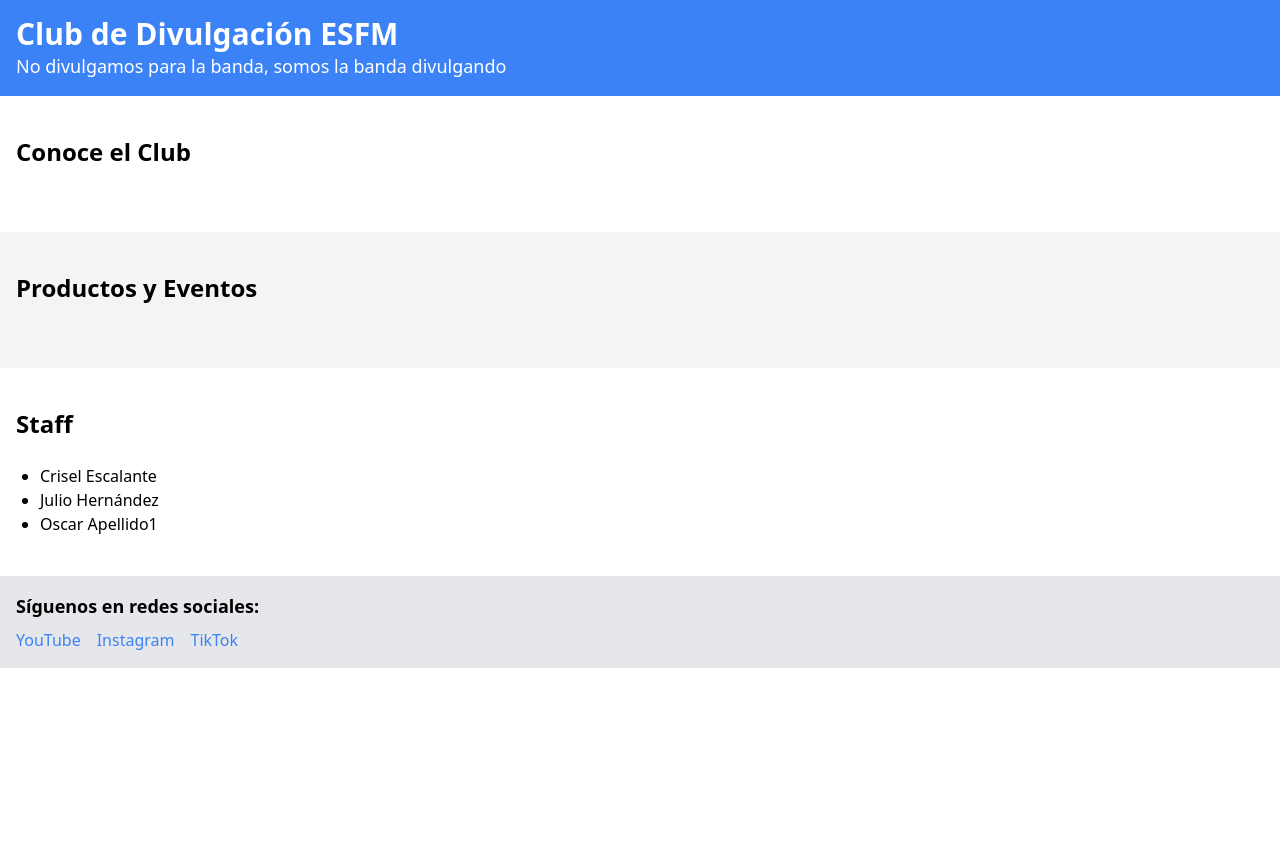
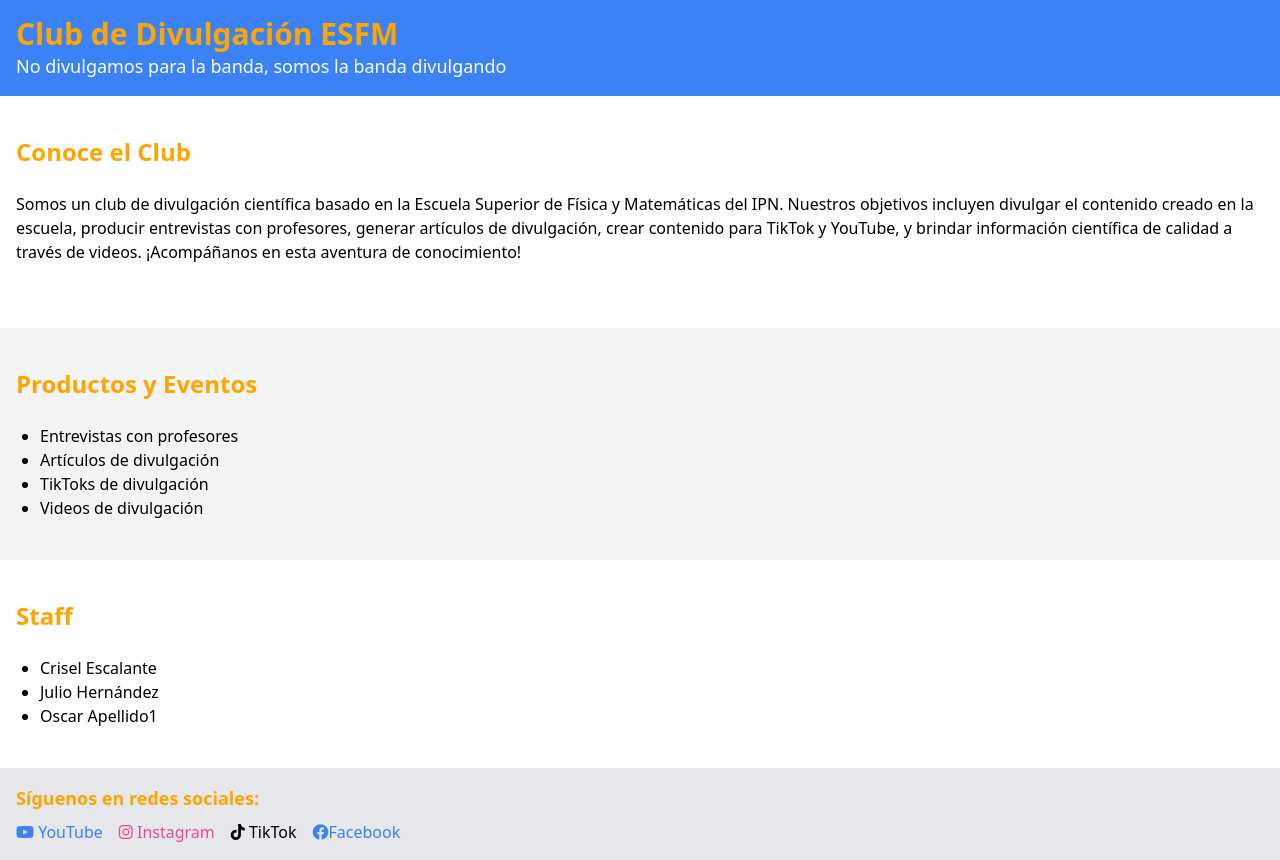
Before and after one commit to Crisel8a/pag-club-divulgacion-esfm, a plain HTML site: page index.html in a window 1280 px wide. Before the commit the page ends 800 px from the top, so only its background shows below. Drawn offline with nearby package versions, Linux system fonts and the light colour scheme.

Commit message:
Update index.html

```diff
--- a/index.html
+++ b/index.html
@@ -6,12 +6,20 @@
   <title>Club de Divulgación ESFM</title>
   <!-- Agrega el enlace al archivo CSS de Tailwind CSS -->
   <link href="https://cdn.jsdelivr.net/npm/tailwindcss@2.2.19/dist/tailwind.min.css" rel="stylesheet">
+  <style>
+    /* CSS personalizado */
+    .text-orange-500 {
+      color: #FFA500;
+    }
+  </style>
+  <!-- Agrega el enlace al archivo CSS de Font Awesome para los íconos -->
+  <link href="https://cdnjs.cloudflare.com/ajax/libs/font-awesome/6.0.0-beta3/css/all.min.css" rel="stylesheet">
 </head>
 <body>
   <!-- Encabezado -->
   <header class="bg-blue-500 py-4">
     <div class="container mx-auto px-4">
-      <h1 class="text-white text-3xl font-bold">Club de Divulgación ESFM</h1>
+      <h1 class="text-orange-500 text-3xl font-bold">Club de Divulgación ESFM</h1>
       <h2 class="text-white text-lg">No divulgamos para la banda, somos la banda divulgando</h2>
     </div>
   </header>
@@ -19,23 +27,28 @@
   <!-- Sección: Conoce el Club -->
   <section id="conoce-el-club" class="py-10">
     <div class="container mx-auto px-4">
-      <h3 class="text-2xl font-bold mb-6">Conoce el Club</h3>
-      <!-- Agrega aquí información sobre el club -->
+      <h3 class="text-orange-500 text-2xl font-bold mb-6">Conoce el Club</h3>
+      <p class="mb-6">Somos un club de divulgación científica basado en la Escuela Superior de Física y Matemáticas del IPN. Nuestros objetivos incluyen divulgar el contenido creado en la escuela, producir entrevistas con profesores, generar artículos de divulgación, crear contenido para TikTok y YouTube, y brindar información científica de calidad a través de videos. ¡Acompáñanos en esta aventura de conocimiento!</p>
     </div>
   </section>
 
   <!-- Sección: Productos y Eventos -->
   <section id="productos-eventos" class="py-10 bg-gray-100">
     <div class="container mx-auto px-4">
-      <h3 class="text-2xl font-bold mb-6">Productos y Eventos</h3>
-      <!-- Agrega aquí información sobre los productos y eventos del club -->
+      <h3 class="text-orange-500 text-2xl font-bold mb-6">Productos y Eventos</h3>
+      <ul class="list-disc pl-6">
+        <li>Entrevistas con profesores</li>
+        <li>Artículos de divulgación</li>
+        <li>TikToks de divulgación</li>
+        <li>Videos de divulgación</li>
+      </ul>
     </div>
   </section>
 
   <!-- Sección: Staff -->
   <section id="staff" class="py-10">
     <div class="container mx-auto px-4">
-      <h3 class="text-2xl font-bold mb-6">Staff</h3>
+      <h3 class="text-orange-500 text-2xl font-bold mb-6">Staff</h3>
       <ul class="list-disc pl-6">
         <li>Crisel Escalante</li>
         <li>Julio Hernández</li>
@@ -47,12 +60,14 @@
   <!-- Redes Sociales -->
   <footer class="bg-gray-200 py-4">
     <div class="container mx-auto px-4">
-      <h4 class="text-lg font-bold mb-2">Síguenos en redes sociales:</h4>
+      <h4 class="text-orange-500 text-lg font-bold mb-2">Síguenos en redes sociales:</h4>
       <ul class="flex space-x-4">
-        <li><a href="https://www.youtube.com/clubdivulgacionesfm" target="_blank" class="text-blue-500">YouTube</a></li>
-        <li><a href="https://www.instagram.com/clubdivulgacionesfm" target="_blank" class="text-blue-500">Instagram</a></li>
-        <li><a href="https://www.tiktok.com/@clubdivulgacionesfm" target="_blank" class="text-blue-500">TikTok</a></li>
-      </ul>
+        <li><a href="https://www.youtube.com/clubdivulgacionesfm" target="_blank" class="text-blue-500"><i class="fab fa-youtube"></i> YouTube</a></li>
+        <!-- Agrega los enlaces a las otras redes sociales -->
+        <li><a href="https://www.instagram.com/clubdivulgacionesfm" target="_blank" class="text-pink-500"><i class="fab fa-instagram"></i> Instagram</a></li>
+        <li><a href="https://www.tiktok.com/@clubdivulgacionesfm" target="_blank" class="text-black"><i class="fab fa-tiktok"></i> TikTok</a></li>
+        <li><a href="https://www.facebook.com/profile.php?id=100084614569780" target="_blank" class="text-blue-500"><i class="fab fa-facebook"></i>Facebook</a></li>
+    </ul>
     </div>
   </footer>
 </body>
```
